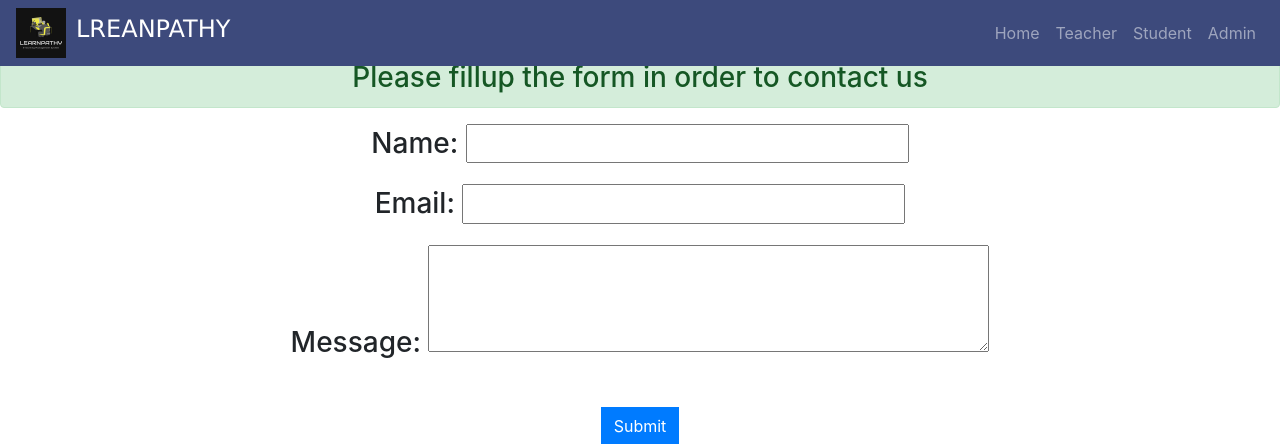
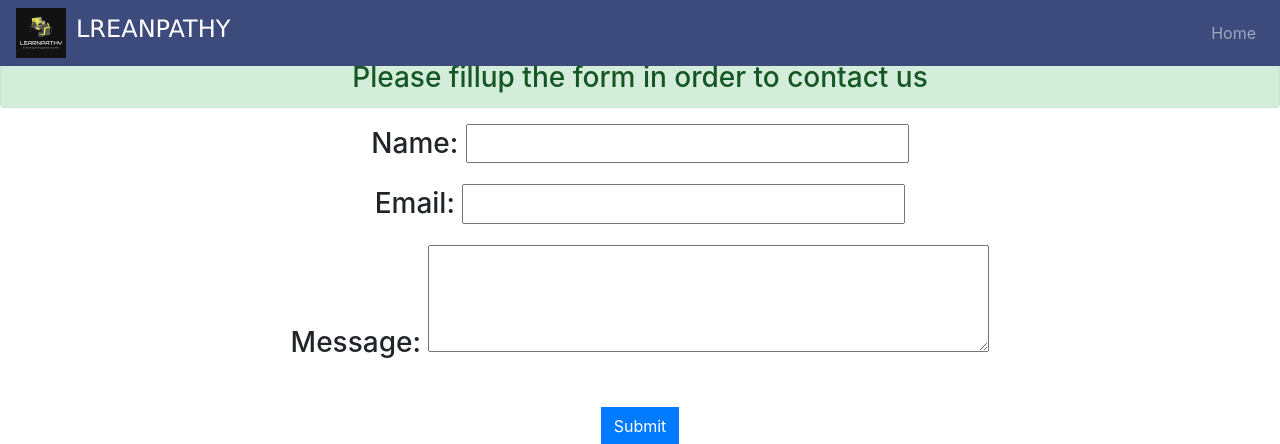
Before and after one commit to amamun11/learnpath, a Django app: page /contactus in a window 1280 px wide. Shown: the top 444 px of the page. Run offline with Django 3.2, Linux system fonts and the light colour scheme; some libraries are stand-ins or nearby versions.

Commit message:
remove unwanted

```diff
--- a/templates/exam/navbar.html
+++ b/templates/exam/navbar.html
@@ -47,9 +47,9 @@
 
         <div class="navbar-nav">
           <a style="padding-left: 30px;" href="/" class="nav-item nav-link"> Home</a>
-          <a href="/teacher/teacherclick" class="nav-item nav-link">Teacher</a>
-          <a href="/student/studentclick" class="nav-item nav-link">Student</a>
-          <a href="/adminclick" class="nav-item nav-link">Admin</a>
+          <!-- <a href="/teacher/teacherclick" class="nav-item nav-link">Teacher</a> -->
+          <!-- <a href="/student/studentclick" class="nav-item nav-link">Student</a> -->
+          <!-- <a href="/adminclick" class="nav-item nav-link">Admin</a> -->
 
         </div>
 
```
